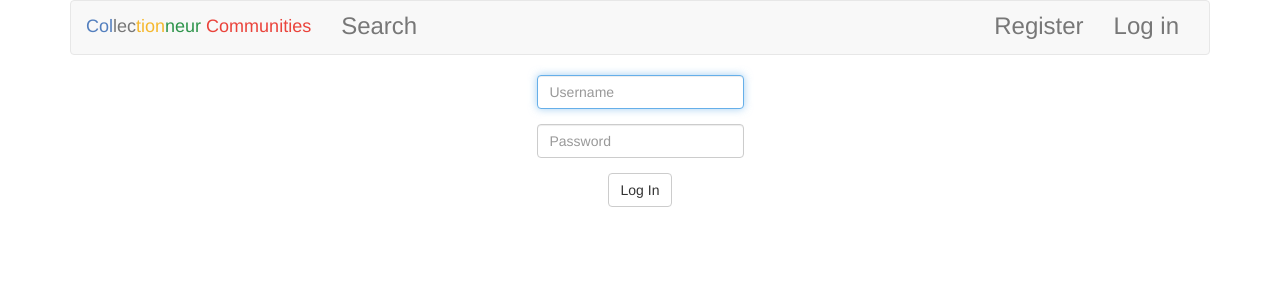
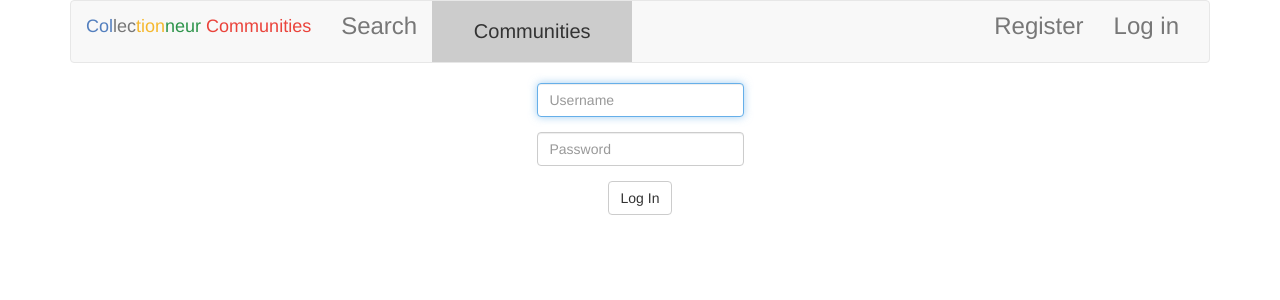
Before and after one commit to Deniz11/WebIK24, a Flask app: page /login in a window 1280 px wide. Shown: the top 300 px of the page. Run offline with Flask 2, Linux system fonts and the light colour scheme; some libraries are stand-ins or nearby versions.

Commit message:
niet ingelogde gebruikers kunnen nu alle communities zien

```diff
--- a/Collectionneur/templates/layout.html
+++ b/Collectionneur/templates/layout.html
@@ -65,7 +65,12 @@
                             <ul class="nav navbar-nav">
 
                                 <li><a href="{{ url_for('search') }}"><font size="5">Search</font></a></li>
-
+                                <div class="dropdown">
+                                  <button class="dropbtn">Communities</button>
+                                  <div class="dropdown-content">
+                                    <a href="{{ url_for('communityoverview') }}">All communities</a>
+                                  </div>
+                                </div>
                             </ul>
 
                             <ul class="nav navbar-nav navbar-right">
```
